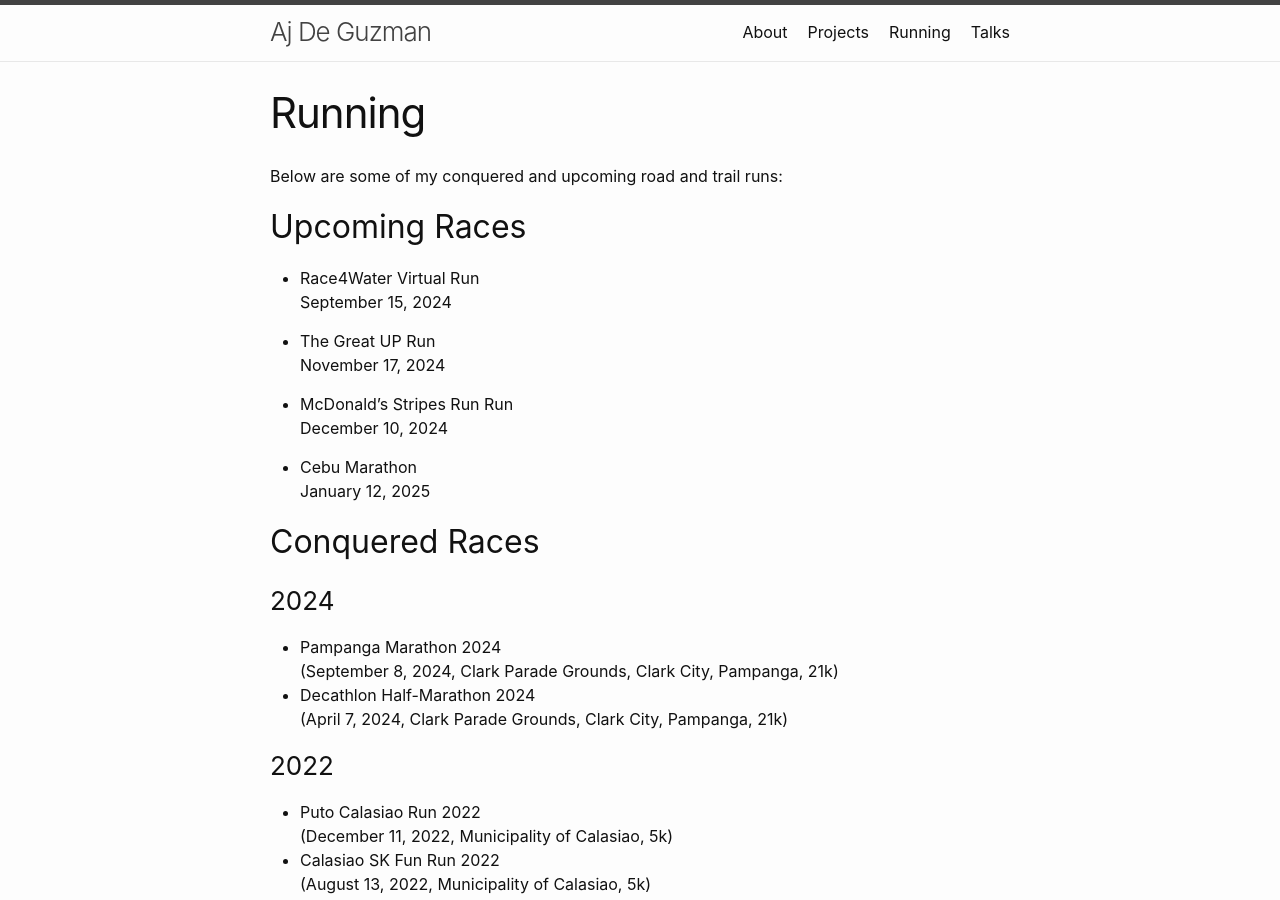
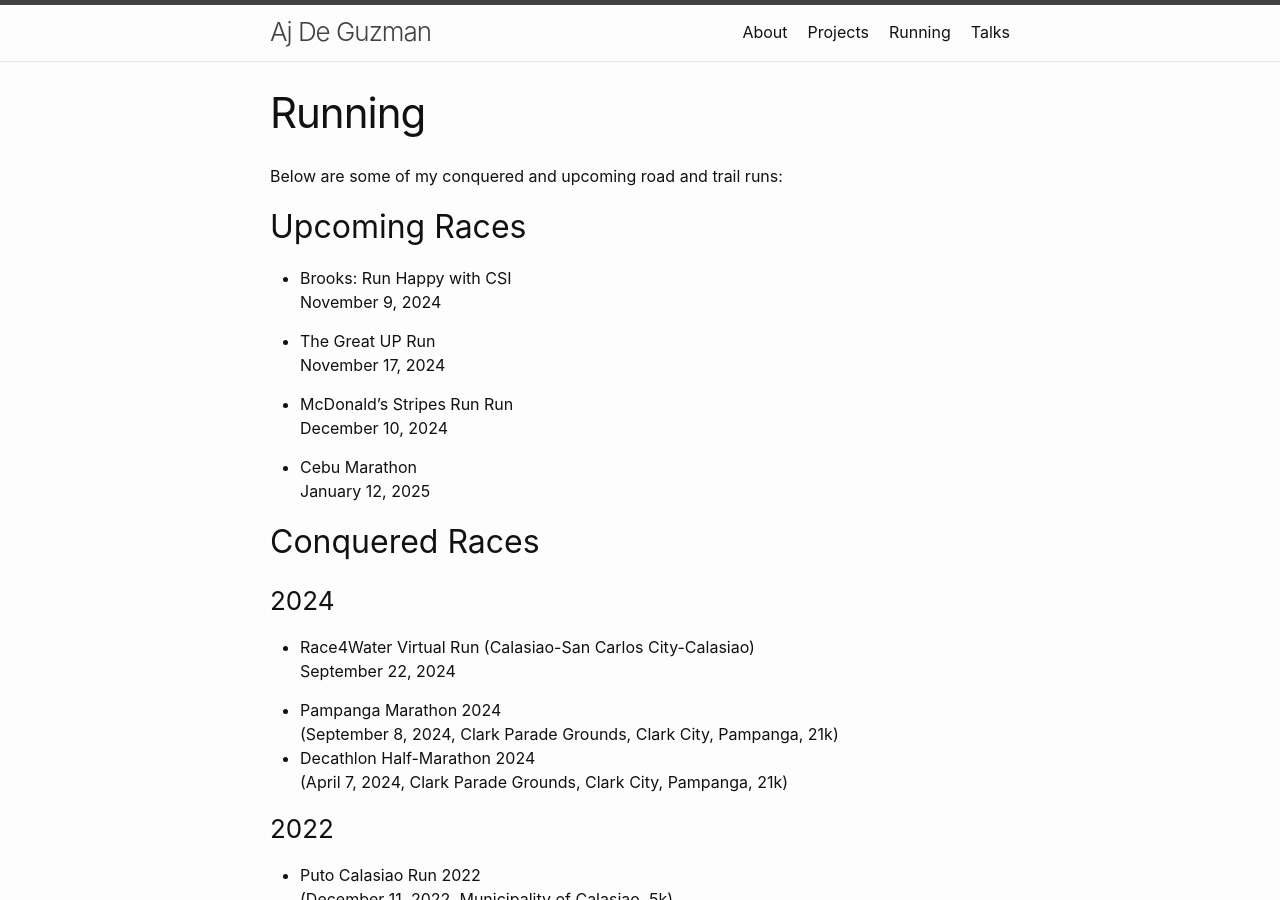
Before and after one commit to ajdeguzman/ajdeguzman.github.io, a Jekyll site: the page built from running.md, in a window 1280 px wide and 900 px high. Built offline with Jekyll 4.4.1, drawn with Linux system fonts in a browser that asks for light colours.

Commit message:
Update running.md

```diff
--- a/running.md
+++ b/running.md
@@ -8,8 +8,8 @@ Below are some of my conquered and upcoming road and trail runs:
 
 ## Upcoming Races
 
-- Race4Water Virtual Run
-<br> September 15, 2024
+- Brooks: Run Happy with CSI
+<br> November 9, 2024
 
 - The Great UP Run
 <br> November 17, 2024
@@ -23,6 +23,9 @@ Below are some of my conquered and upcoming road and trail runs:
 ## Conquered Races
 
 ### 2024
+- Race4Water Virtual Run (Calasiao-San Carlos City-Calasiao)
+<br> September 22, 2024
+
 - Pampanga Marathon 2024
 <br> (September 8, 2024, Clark Parade Grounds, Clark City, Pampanga, 21k)
 - Decathlon Half-Marathon 2024
```
